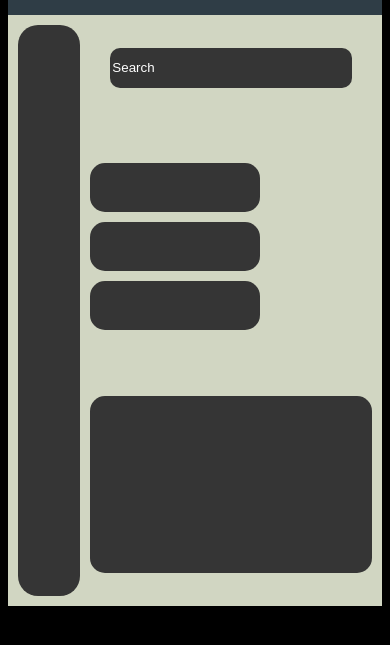
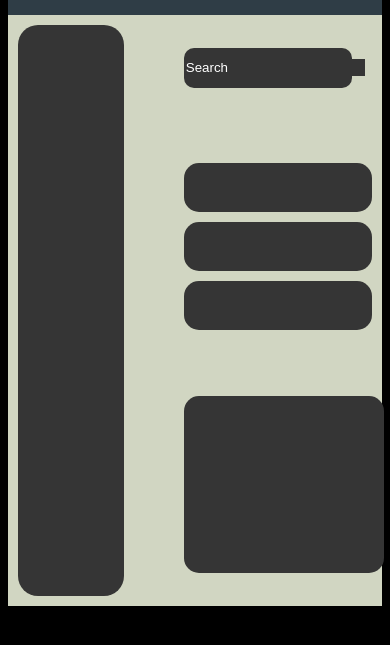
Before and after one commit to arunkumarreddyc/githubmodelpage, a plain HTML site: page index.html in a window 390 px wide. Shown: the part 63-708 px from the top of the page. Drawn offline with Linux system fonts and the light colour scheme.

Commit message:
third commit

```diff
--- a/index.html
+++ b/index.html
@@ -50,7 +50,6 @@
         width: 40%;
         background-color: #353535;
         border-radius: 20px;
-
       }
       .sub2 {
         display: flex;
@@ -114,6 +113,22 @@
         border: none !important;
         width: 100%;
       }
+      @media only screen and (max-width: 600px) {
+        .article1,.article2,.article3 {
+          margin-left: 20%;
+          width: 200px;
+        }
+        .sub1{
+          width: 300px;
+        }
+        .content3{
+          width: 200px;
+          margin-left: 20%;
+        }
+        .content1{
+          margin-left: 20%;
+        }
+      }
     </style>
   </head>
   <body>
```
